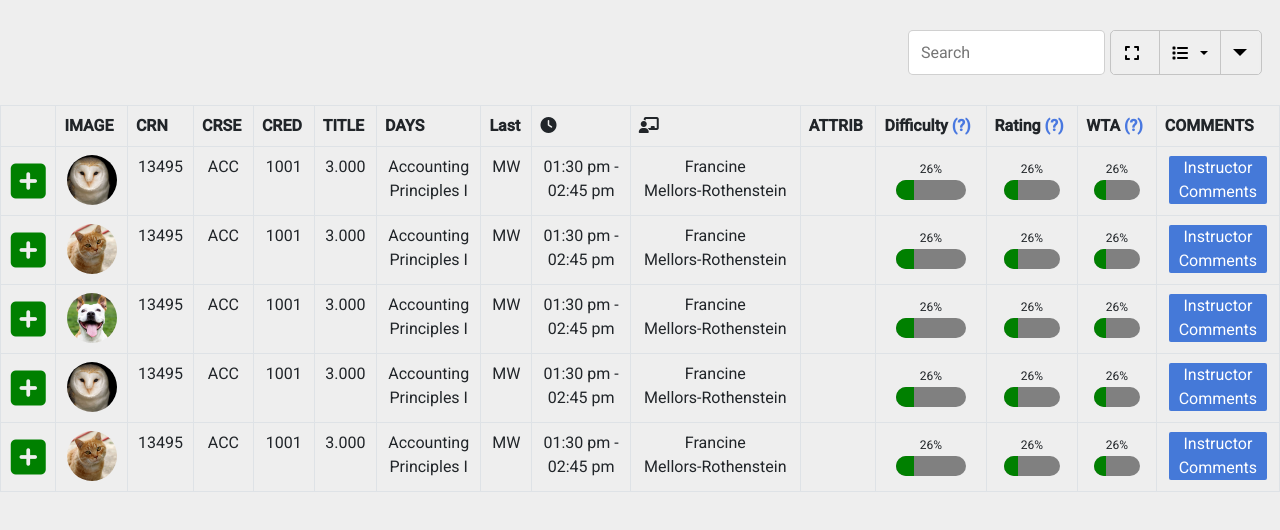
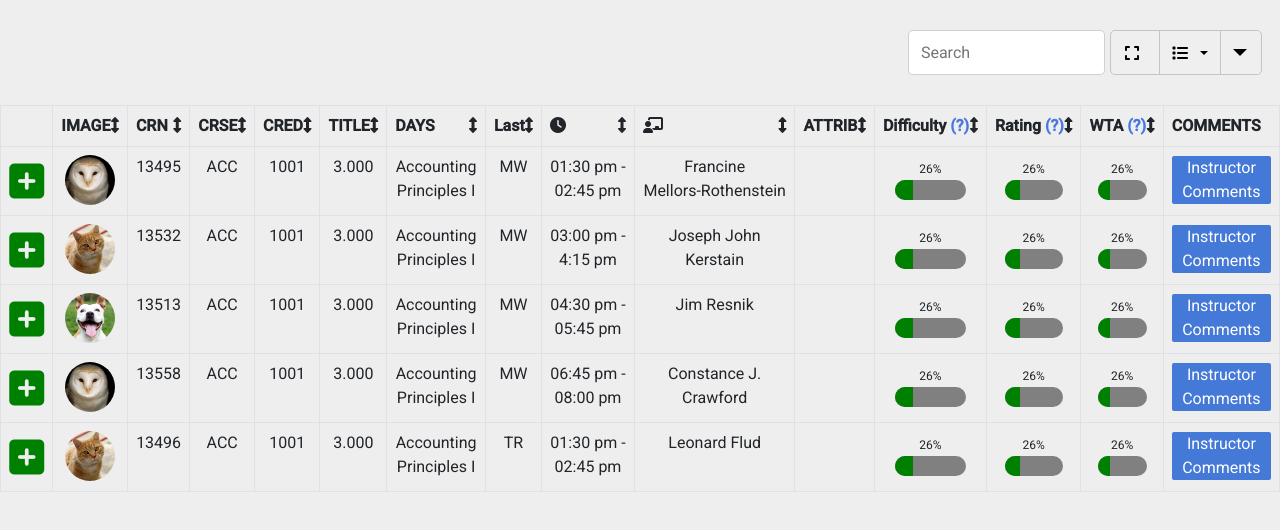
Before and after one commit to thangtran238/exercise2.io, a plain HTML site: page index.html in a window 1280 px wide. Drawn offline with nearby package versions, Linux system fonts and the light colour scheme.

Commit message:
Add files via upload

```diff
--- a/index.html
+++ b/index.html
@@ -46,19 +46,32 @@
       <thead class="table-title">
         <tr>
           <th scope="col"></th>
-          <th scope="col">IMAGE</th>
-          <th scope="col">CRN</th>
-          <th scope="col">CRSE</th>
-          <th scope="col">CRED</th>
-          <th scope="col">TITLE</th>
-          <th scope="col">DAYS</th>
-          <th scope="col">Last</th>
-          <th scope="col"><i class="fa-solid fa-clock"></i></th>
-          <th scope="col"><i class="fa-solid fa-chalkboard-user"></i></th>
-          <th scope="col">ATTRIB</th>
-          <th scope="col">Difficulty <span class="question-mark">(?)</span></th>
-          <th scope="col">Rating <span class="question-mark">(?)</span></th>
-          <th scope="col">WTA <span class="question-mark">(?)</span></th>
+          <th scope="col"> <div class="table-title-item"><div>IMAGE</div>
+          <div><i class="fa-solid fa-up-down"></i></div> </div> </th>
+            <th scope="col"> <div class="table-title-item"><div>CRN</div>
+          <div><i class="fa-solid fa-up-down"></i></div></div> </th>
+            <th scope="col"> <div class="table-title-item"><div>CRSE</div>
+          <div><i class="fa-solid fa-up-down"></i></div> </div> </th>
+            <th scope="col"> <div class="table-title-item"><div>CRED</div>
+          <div><i class="fa-solid fa-up-down"></i></div> </div> </th>
+            <th scope="col"> <div class="table-title-item"><div>TITLE</div>
+          <div><i class="fa-solid fa-up-down"></i></div> </div> </th>
+            <th scope="col"> <div class="table-title-item"><div>DAYS</div>
+          <div><i class="fa-solid fa-up-down"></i></div> </div> </th>
+            <th scope="col"> <div class="table-title-item"><div>Last</div>
+          <div><i class="fa-solid fa-up-down"></i></div> </div> </th>
+            <th scope="col"> <div class="table-title-item"><div><i class="fa-solid fa-clock"></i></div>
+          <div><i class="fa-solid fa-up-down"></i></div> </div> </th>
+            <th scope="col"> <div class="table-title-item"><div><i class="fa-solid fa-chalkboard-user"></i></div>
+          <div><i class="fa-solid fa-up-down"></i></div> </div> </th>
+            <th scope="col"> <div class="table-title-item"><div>ATTRIB</div>
+          <div><i class="fa-solid fa-up-down"></i></div> </div> </th>
+            <th scope="col"> <div class="table-title-item"><div>Difficulty <span class="question-mark">(?)</span></div>
+          <div><i class="fa-solid fa-up-down"></i></div> </div> </th>
+            <th scope="col"> <div class="table-title-item"><div>Rating <span class="question-mark">(?)</span></div>
+          <div><i class="fa-solid fa-up-down"></i></div> </div> </th>
+            <th scope="col"> <div class="table-title-item"><div>WTA <span class="question-mark">(?)</span></div>
+          <div><i class="fa-solid fa-up-down"></i></div> </div> </th>
           <th scope="col">COMMENTS</th>
         </tr>
       </thead>
@@ -118,14 +131,14 @@
             <i class="fa-solid fa-square-plus"></i>
           </th>
           <td><img src="Cat03.jpg" alt=""></td>
-          <td>13495</td>
+          <td>13532</td>
           <td>ACC</td>
           <td>1001</td>
           <td>3.000</td>
           <td>Accounting <br> Principles I</td>
           <td>MW</td>
-          <td>01:30 pm - <br> 02:45 pm</td>
-          <td>Francine <br> Mellors-Rothenstein</td>
+          <td>03:00 pm - <br> 4:15 pm</td>
+          <td>Joseph John <br> Kerstain</td>
           <td></td>
           <td>
             <div class="table-container">
@@ -168,14 +181,14 @@
             <i class="fa-solid fa-square-plus"></i>
           </th>
           <td><img src="dog.jpg" alt=""></td>
-          <td>13495</td>
+          <td>13513</td>
           <td>ACC</td>
           <td>1001</td>
           <td>3.000</td>
           <td>Accounting <br> Principles I</td>
           <td>MW</td>
-          <td>01:30 pm - <br> 02:45 pm</td>
-          <td>Francine <br> Mellors-Rothenstein</td>
+          <td>04:30 pm - <br> 05:45 pm</td>
+          <td>Jim Resnik</td>
           <td></td>
           <td>
             <div class="table-container">
@@ -218,14 +231,14 @@
             <i class="fa-solid fa-square-plus"></i>
           </th>
           <td><img src="bird.jpg" alt=""></td>
-          <td>13495</td>
+          <td>13558</td>
           <td>ACC</td>
           <td>1001</td>
           <td>3.000</td>
           <td>Accounting <br> Principles I</td>
           <td>MW</td>
-          <td>01:30 pm - <br> 02:45 pm</td>
-          <td>Francine <br> Mellors-Rothenstein</td>
+          <td>06:45 pm - <br> 08:00 pm</td>
+          <td>Constance J.<br>Crawford</td>
           <td></td>
           <td>
             <div class="table-container">
@@ -268,14 +281,14 @@
             <i class="fa-solid fa-square-plus"></i>
           </th>
           <td><img src="Cat03.jpg" alt=""></td>
-          <td>13495</td>
+          <td>13496</td>
           <td>ACC</td>
           <td>1001</td>
           <td>3.000</td>
           <td>Accounting <br> Principles I</td>
-          <td>MW</td>
+          <td>TR</td>
           <td>01:30 pm - <br> 02:45 pm</td>
-          <td>Francine <br> Mellors-Rothenstein</td>
+          <td>Leonard Flud</td>
           <td></td>
           <td>
             <div class="table-container">
--- a/style.css
+++ b/style.css
@@ -58,6 +58,11 @@ body {
   border-left: 1px solid rgba(100,100,100,0.3);
   border-right: 1px solid rgba(100,100,100,0.3);
 
+}
+.table-title-item {
+  display: flex;
+  align-items: center;
+  justify-content: space-between;
 }
 .question-mark {
   color: rgba(43, 99, 221, 0.851);
```
